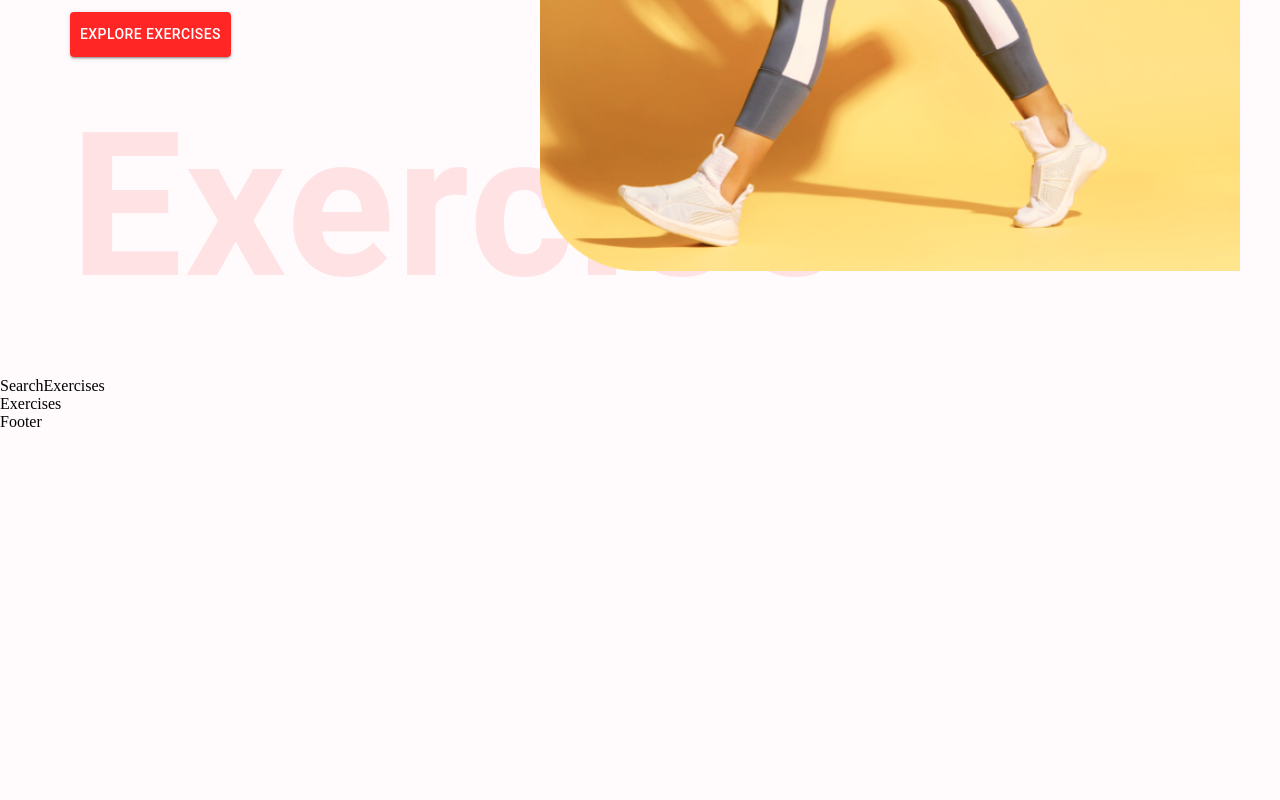
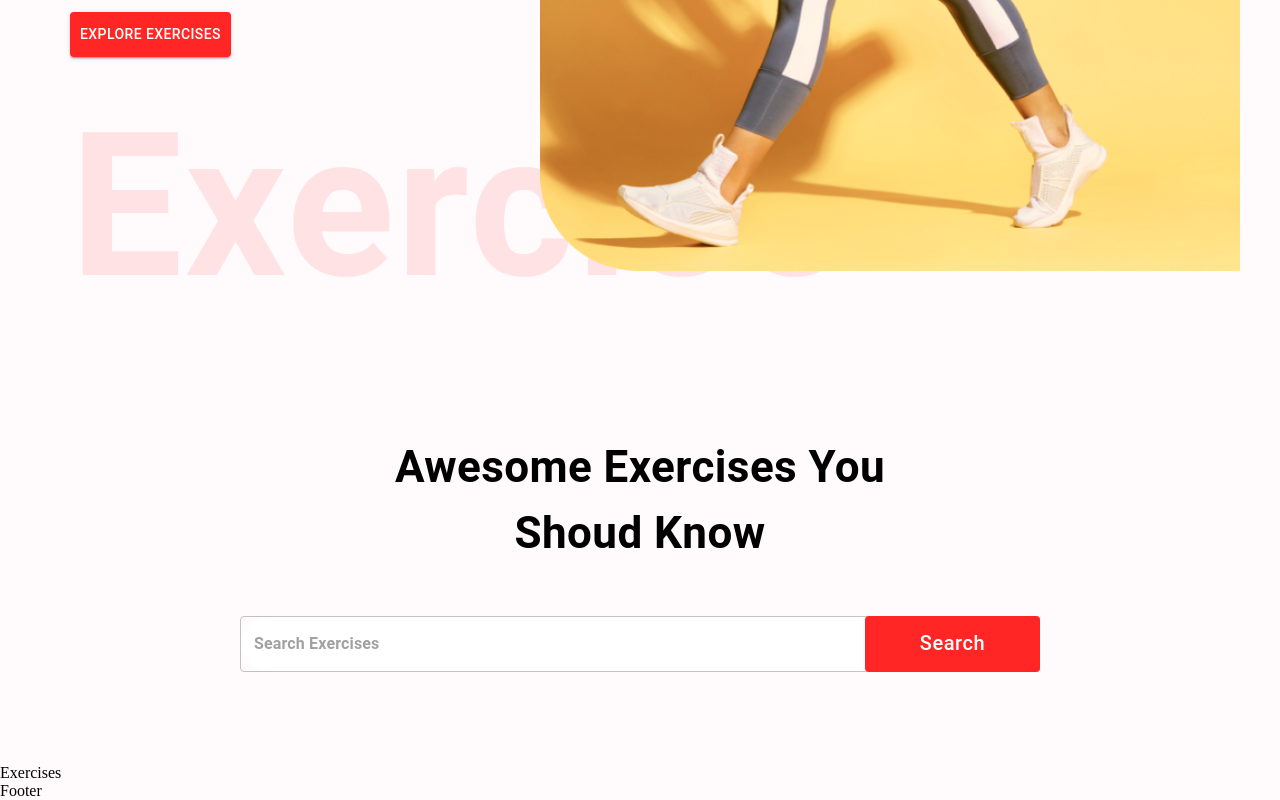
Before and after one commit to deniodev/GYM_EXERCISES, a React (Create React App) app: page / in a window 1280 px wide. Shown: the part 595-1395 px from the top of the page. Before the commit the page ends 1026 px from the top, so only its background shows below. Built offline with nearby package versions, Linux system fonts and the light colour scheme.

Commit message:
Adding Search Exercises Components

```diff
--- a/src/components/SearchExercises.js
+++ b/src/components/SearchExercises.js
@@ -1,8 +1,59 @@
-import React from 'react'
+import React, { useEffect, useState} from 'react';
+import { Box, Button, Stack, TextField, Typography } from '@mui/material';
+import { Await } from 'react-router-dom';
 
 const SearchExercises = () => {
+    const [search, setSearch] = useState('')
+
+    const handleSearch = async () => {
+        if(search) {
+            // const exercisesData = await fetchData();
+        }
+    }
   return (
-    <div>SearchExercises</div>
+    <Stack
+    alignItems="center"
+    mt="37px"
+    justifyContent="center"
+    p="20px"
+    >
+        <Typography fontWeight={700} sx={{fontSize: { lg: '44px', xs: '30px'}}} mb="50px" textAlign="center">
+        Awesome Exercises You <br /> Shoud Know
+        </Typography>
+        <Box position="relative" mb="72px">
+            <TextField
+            sx={{
+                input: {
+                    fontWeight: '700',
+                    border: 'none',
+                    borderRadius: '4px'
+                    },
+                    width: { lg: '800px', xs: '350px' },
+                    backgroundColor: '#fff', borderRadius: '40px'
+                }}
+                height="76px"
+                value={search}
+                onChange={(e) => setSearch(e.target.value.toLowerCase())}
+                placeholder="Search Exercises"
+                type="text"
+            />
+            <Button className="search-btn"
+                sx={{
+                    bgcolor: '#FF2625',
+                    color: '#fff',
+                    textTransform: 'none',
+                    width: { lg: '175px', xs: '80px' },
+                    fontSize: { lg: '20px', xs: '14px'},
+                    height: '56px',
+                    position: 'absolute',
+                    right: '0'
+                }}
+                onClick={handleSearch}
+            >
+                Search
+            </Button>
+        </Box>
+    </Stack>
   )
 }
 
```
